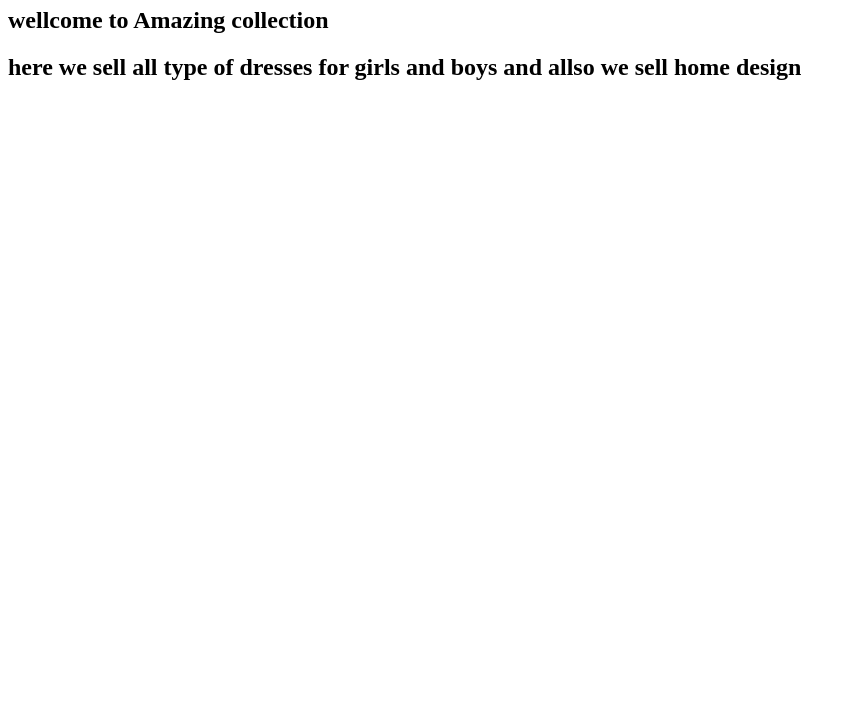
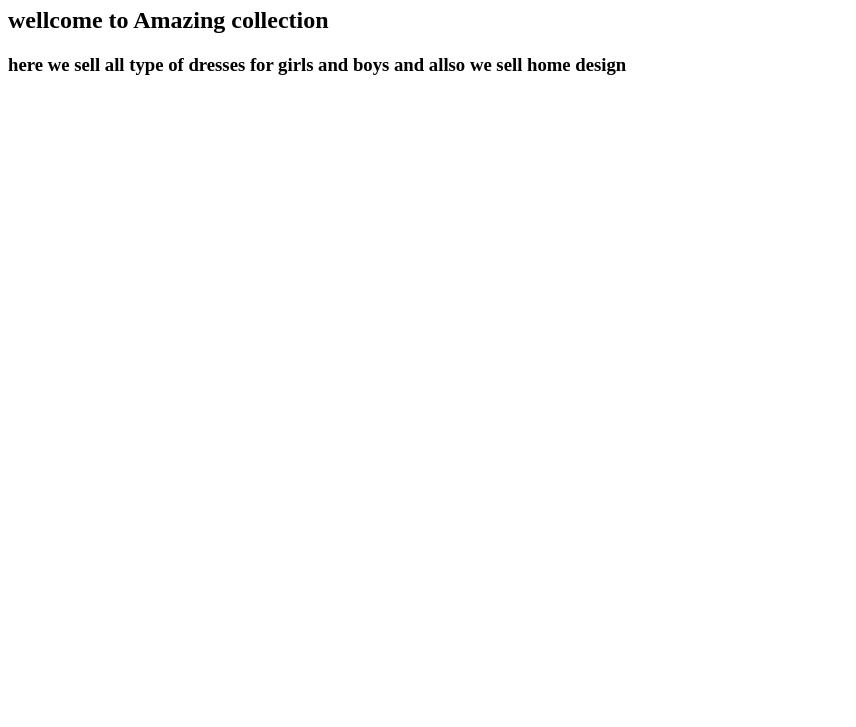
Before and after one commit to karthikreddy8/Amazing-collection, a plain HTML site: page index.html in a window 1280 px wide. Shown: the part 73-800 px from the top of the page, without its empty margins (0-856 px from the left). Drawn offline with Linux system fonts and the light colour scheme.

Commit message:
refacter change in boody

```diff
--- a/index.html
+++ b/index.html
@@ -10,6 +10,7 @@
 
 
 </body>
-<h2>wellcome to Amazing collection<h2>
-    here we sell all type of dresses for girls and boys and allso we sell home design
+<h2>wellcome to Amazing collection</h2>
+   <h3> here we sell all type of dresses for girls
+    and boys and allso we sell home design</h3>
 </html>
```
